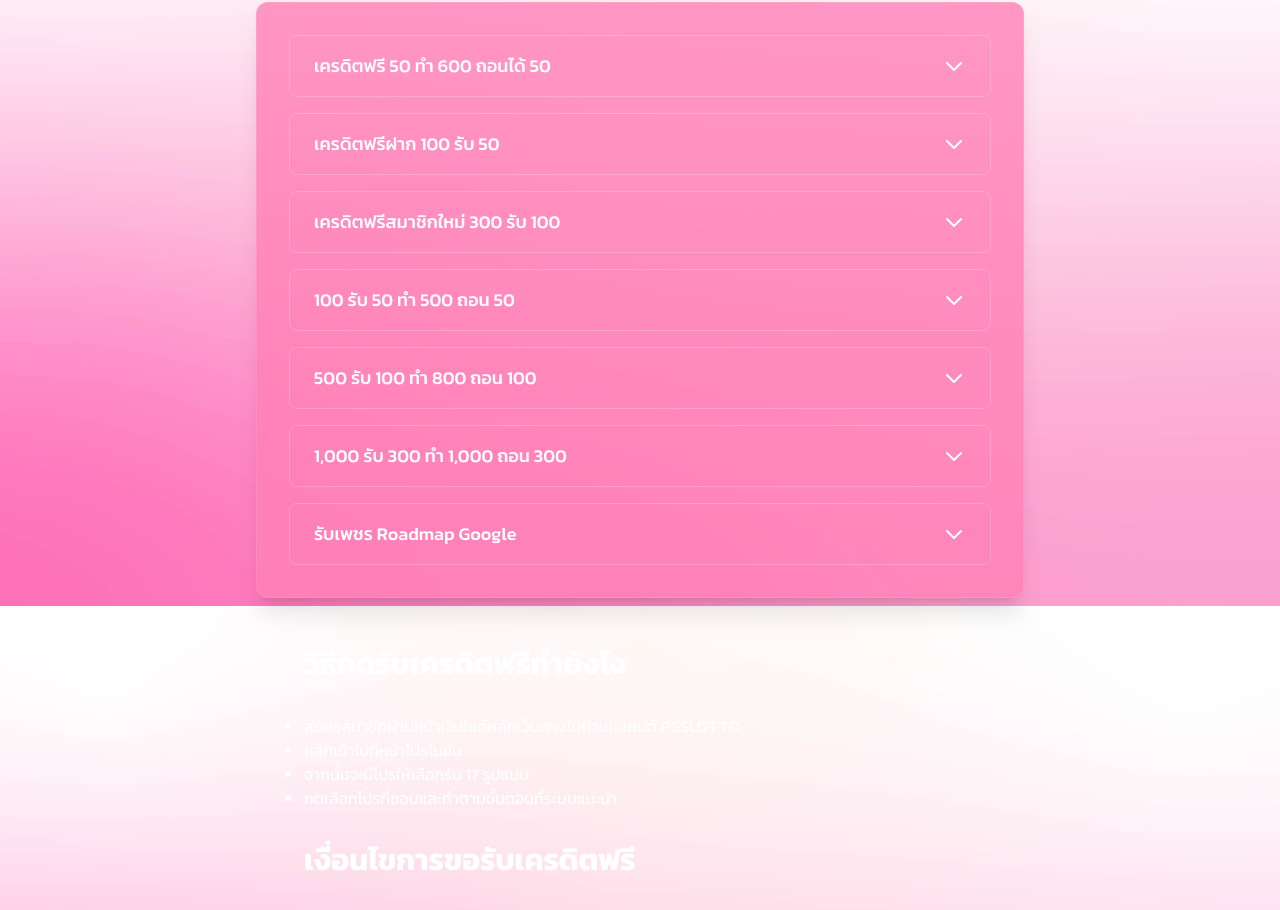
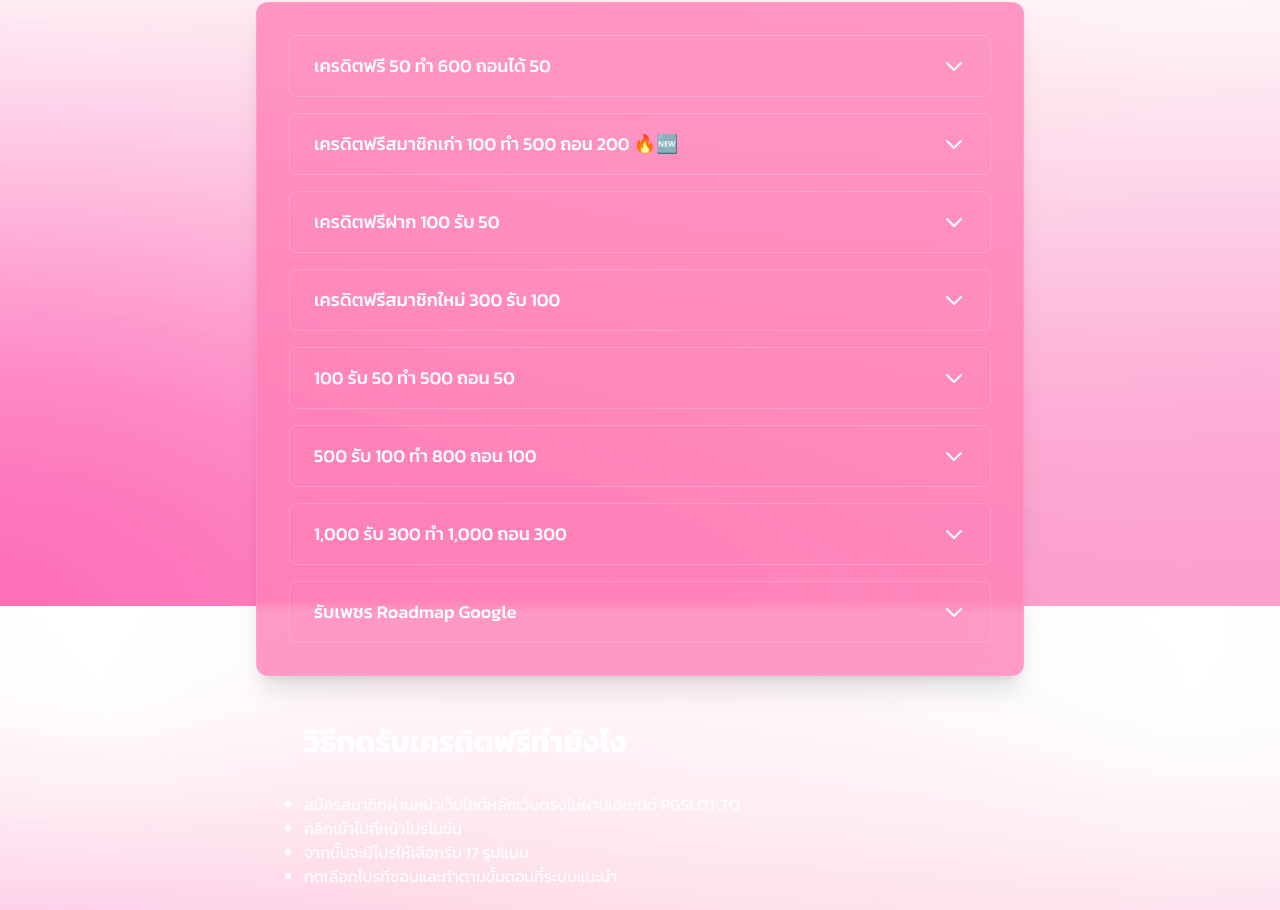
Before and after one commit to zhshimanto/PgTo, a Nuxt app: page /free-credit in a window 1280 px wide. Shown: the part 994-1904 px from the top of the page. Built offline with nearby package versions, Linux system fonts and the light colour scheme.

Commit message:
free credit

```diff
--- a/pages/free-credit.vue
+++ b/pages/free-credit.vue
@@ -142,6 +142,10 @@ const faqItems = [
     answer: 'รหัสคูปอง : PGSLOTTOFREE50'
   },
   {
+    question: 'เครดิตฟรีสมาชิกเก่า 100 ทำ 500 ถอน 200 🔥🆕',
+    answer : 'PGSLOTTOFREE100'
+  },
+  {
     question: 'เครดิตฟรีฝาก 100 รับ 50',
     answer: 'รหัสคูปอง : QGQ5V2XJT6INNBS1'
   },
```
